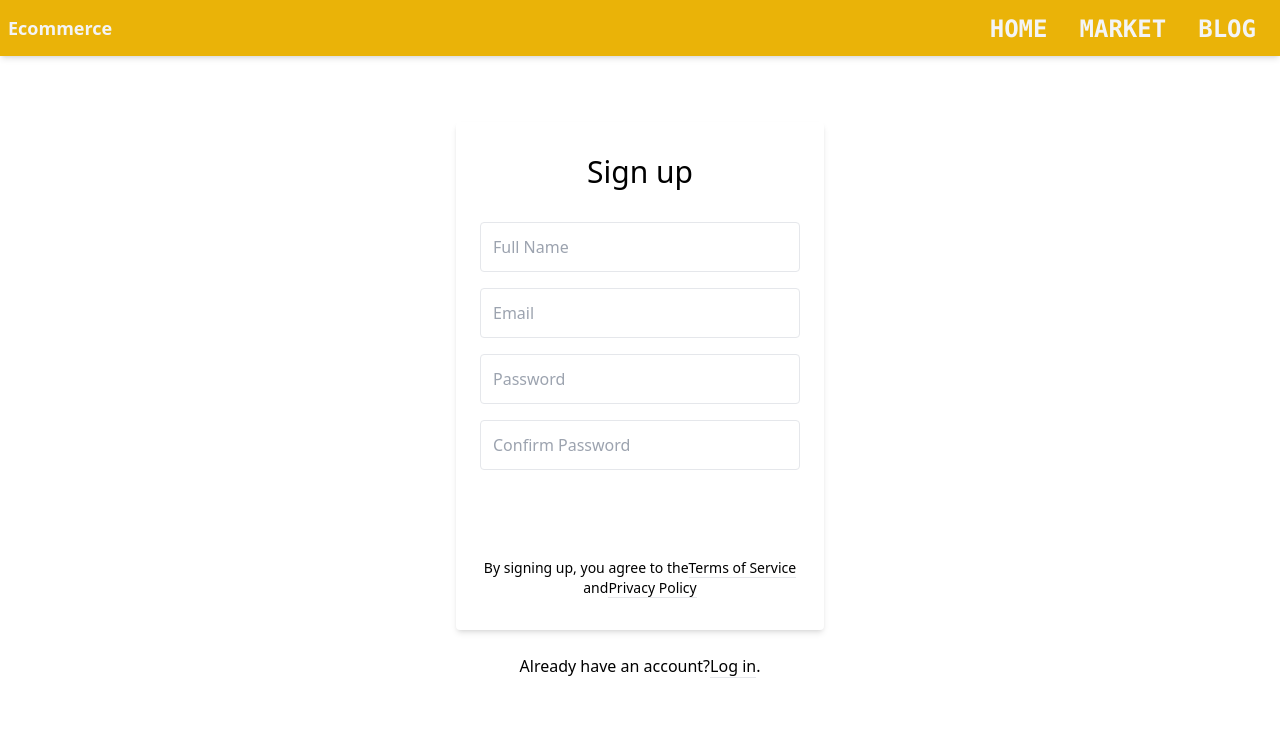
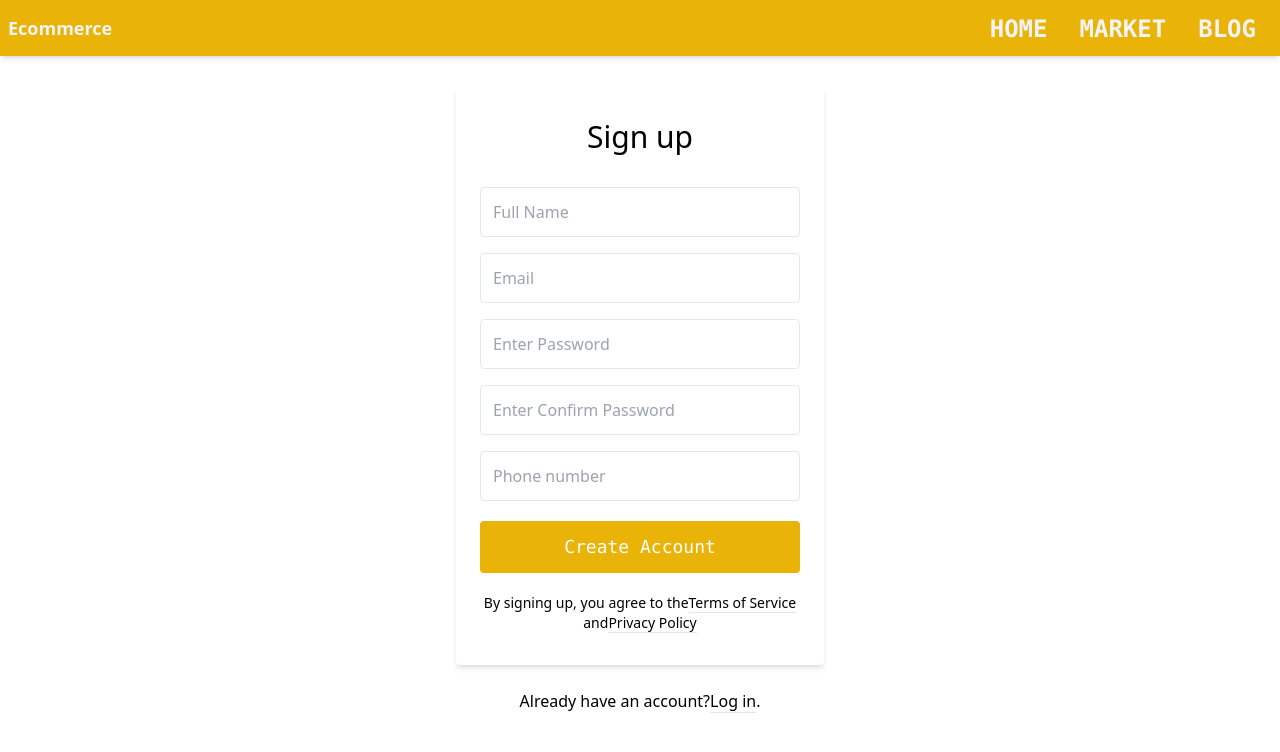
Before and after one commit to Simon-W66/ecommerce-frontend, a React (Create React App) app: page /register in a window 1280 px wide. Shown: the top 752 px of the page. Built offline with nearby package versions, Linux system fonts and the light colour scheme.

Commit message:
Edited layouts of Register page

```diff
--- a/package.json
+++ b/package.json
@@ -6,7 +6,9 @@
     "@testing-library/jest-dom": "^5.16.4",
     "@testing-library/react": "^13.2.0",
     "@testing-library/user-event": "^13.5.0",
+    "axios": "^0.27.2",
     "react": "^18.1.0",
+    "react-alert": "^7.0.3",
     "react-dom": "^18.1.0",
     "react-icons": "^4.3.1",
     "react-router-dom": "^6.3.0",
--- a/src/App.js
+++ b/src/App.js
@@ -3,6 +3,13 @@ import {Routes, Route, BrowserRouter as Router, Link} from "react-router-dom"
 import Register from './components/auth/Register'
 import HomePage from './pages/Home.page';
 import Nav from "./components/layouts/Navbar"
+import axios from 'axios';
+
+axios.defaults.baseURL = "http://localhost:8000/";
+axios.defaults.headers.post['Accept'] = 'application/json';
+axios.defaults.headers.post['Content-Type'] = 'application/json';
+axios.defaults.withCredentials = true;
+
 function App() {
   return (
     <Router>
--- a/src/components/auth/Register.js
+++ b/src/components/auth/Register.js
@@ -1,40 +1,105 @@
 // separated page for Register
 
-import React from 'react';
+import React, {useState} from 'react';
+import axios from 'axios';
+const Register = () => {
+    const [ registerInput, setRegister] = useState({
+        name: '',
+        email: '',
+        password: '',
+        confirmPassword: '',
+        phone: '',
+        error_list: []
+    })
 
-const Register = () => {
+    const handleInput = (e) => {
+        e.persist();
+        setRegister({...registerInput, [e.target.name]: e.target.value})
+    }
+    const registerSubmit = (e) => {
+        e.preventDefault();
+
+        const data = {
+            name: registerInput.name,
+            email: registerInput.email,
+            password: registerInput.password,
+            passwordConfirm: registerInput.passwordConfirm,
+            phone: registerInput.phone,
+        }
+        axios.get('/sanctum/csrf-cookie').then(response=>{
+            axios.post('/api/register', data).then(res=> {
+                if(res.data.status === 200){
+                   localStorage.setItem('auth_token', res.data.token);
+                   localStorage.setItem('auth_name', res.data.username);
+                }
+                else{
+                    setRegister({...registerInput,error_list: res.data.validation_errors})
+                }
+            });
+        })
+    }
+
+
+
+
     return (
         <div className="bg-grey-lighter min-h-screen flex flex-col">
             <div className="container max-w-sm mx-auto flex-1 flex flex-col items-center justify-center px-2">
                 <div className="bg-white px-6 py-8 rounded shadow-md text-black w-full">
                     <h1 className="mb-8 text-3xl text-center">Sign up</h1>
+                    <form action="" onSubmit={registerSubmit}>
                         <input
                             type="text"
-                        className="block border border-grey-light w-full p-3 rounded mb-4"
-                        name="fullname"
-                        placeholder="Full Name" />
+                            className="block border border-grey-light w-full p-3 rounded mb-0 mt-4"
+                            name="name"
+                            placeholder="Full Name"
+                            onChange={handleInput}
+                            value={registerInput.name}
+                            />
+                        <span className='text-red-500 text-base bg-red-100'>{registerInput.error_list.name}</span>
 
                         <input
                             type="text"
-                        className="block border border-grey-light w-full p-3 rounded mb-4"
+                            className="block border border-grey-light w-full p-3 rounded mb-0 mt-4"
                             name="email"
-                        placeholder="Email" />
-
+                            placeholder="Email"
+                            onChange={handleInput}
+                            value={registerInput.email}
+                            />
+                        <span className='text-red-500 text-base bg-red-100'>{registerInput.error_list.email}</span>
                         <input
                             type="password"
-                        className="block border border-grey-light w-full p-3 rounded mb-4"
                             name="password"
-                        placeholder="Password" />
+                            className='block border border-grey-light w-full p-3 rounded mb-0 mt-4'
+                            placeholder='Enter Password'
+                            onChange={handleInput}
+                            value={registerInput.password}
+                            />
+                        <span className='text-red-500 text-base bg-red-100'>{registerInput.error_list.password}</span>
                         <input
                             type="password"
-                        className="block border border-grey-light w-full p-3 rounded mb-4"
+                            name="passwordConfirm"
+                            className='block border border-grey-light w-full p-3 rounded mb-0 mt-4'
+                            placeholder='Enter Confirm Password'
+                            onChange={handleInput}
+                            value={registerInput.passwordConfirm}
+                            />
+                        <span className='text-red-500 text-base bg-red-100'>{registerInput.error_list.passwordConfirm}</span>
+                        <input
+                            type="password"
+                            className="block border border-grey-light w-full p-3 rounded mb-4 mt-4"
                             name="confirm_password"
-                        placeholder="Confirm Password" />
-
+                            placeholder="Phone number"
+                            onChange={handleInput}
+                            value={registerInput.phone}
+                            />
+                        <span className='text-red-500 text-base bg-red-100'>{registerInput.error_list.phone}</span>
                         <button
                             type="submit"
-                        className="w-full text-center py-3 rounded bg-green text-white hover:bg-green-dark focus:outline-none my-1"
+                            className="w-full text-center py-3 rounded text-white text-lg font-mono bg-yellow-500 hover:text-gray-200 focus:outline-none my-1"
                         >Create Account</button>
+                    </form>
+
 
                     <div className="text-center text-sm text-grey-dark mt-4">
                         By signing up, you agree to the
```
Also changed, not shown: 1 other file (tests, documents, lock files or other folders). Lines whose indentation alone changed are shown as unchanged.
